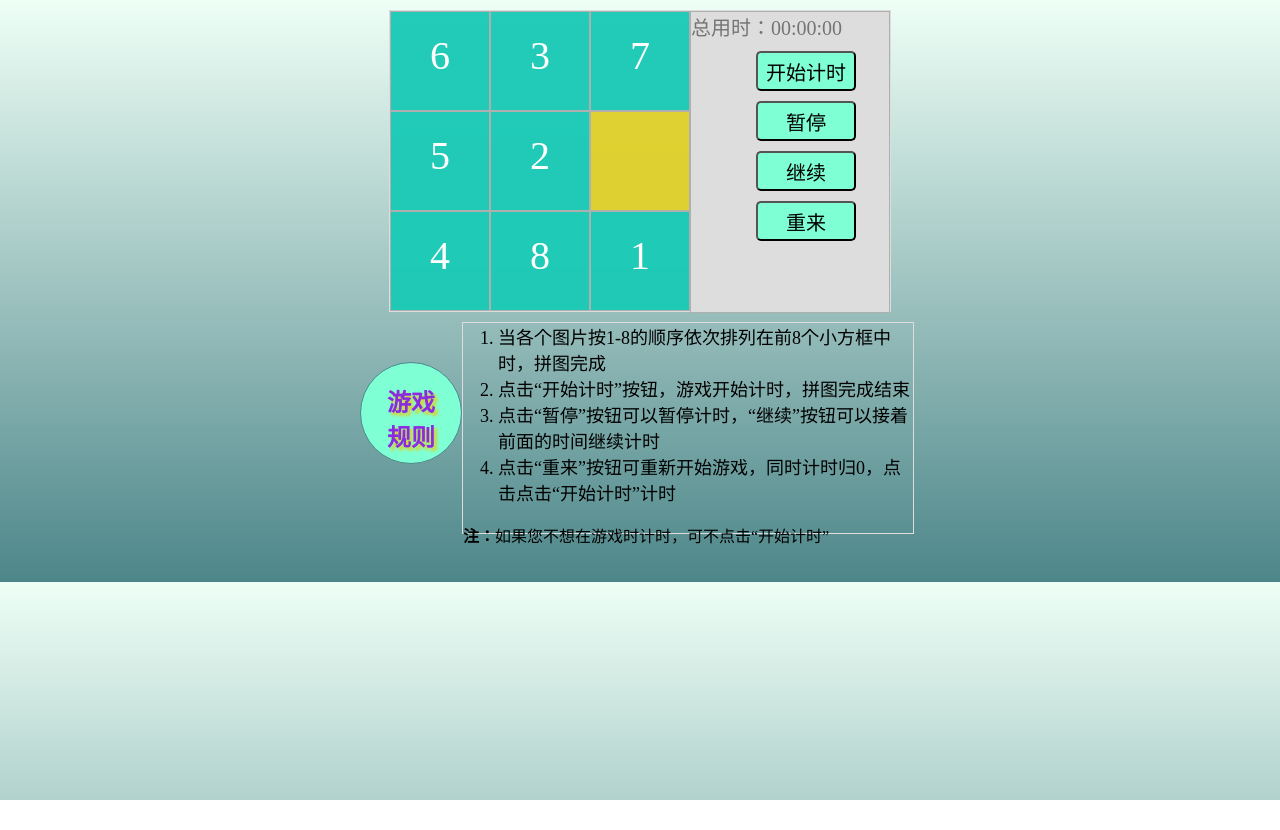
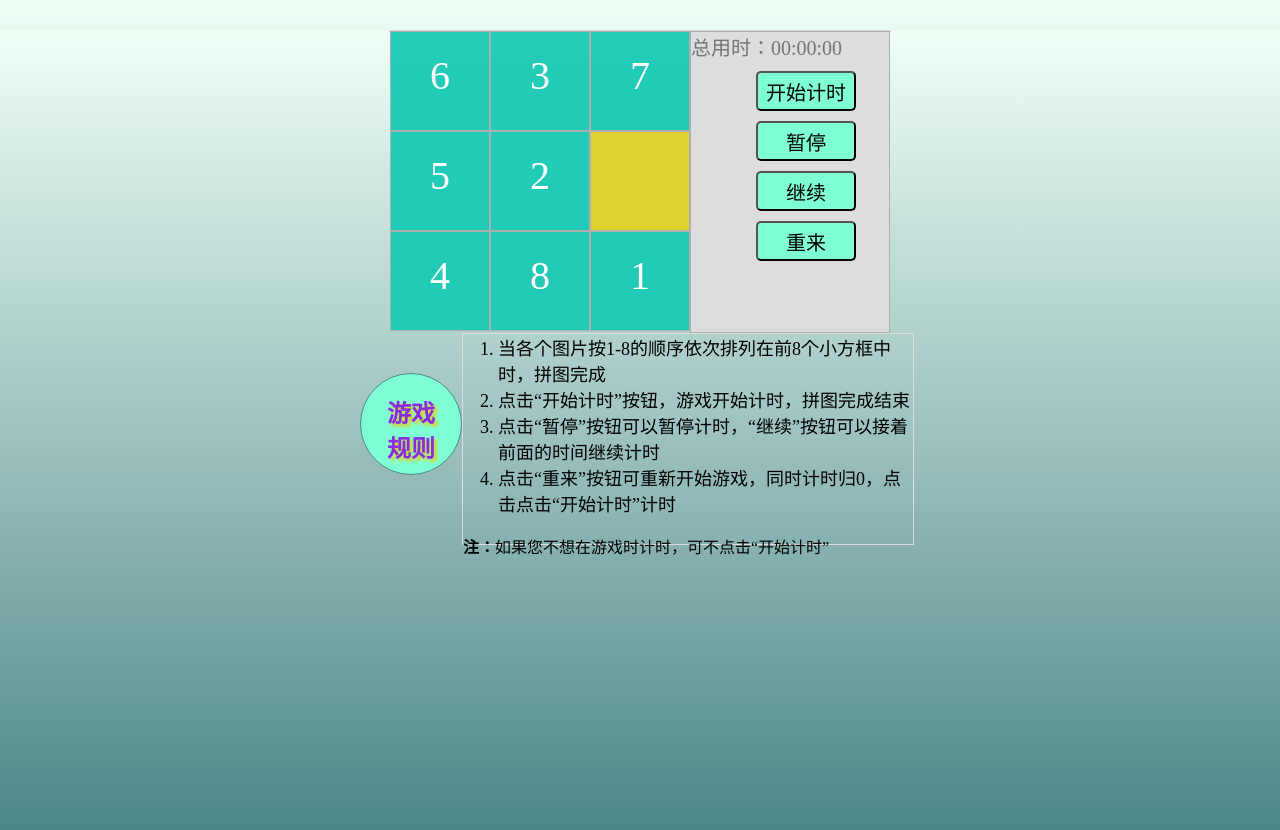
Before and after one commit to shiyanjin/Puzzie, a plain HTML site: page index.html in a window 1280 px wide. Before the commit the page ends 800 px from the top, so only its background shows below. Drawn offline with Linux system fonts and the light colour scheme.

Commit message:
页面调整

```diff
--- a/css/style.css
+++ b/css/style.css
@@ -2,7 +2,7 @@
     margin:0;
     padding:0;
 }
-body{
+html,body{
     width:100%;
     height: 100%;
     background: -webkit-linear-gradient(#eefff6, #4d8689);
@@ -12,8 +12,8 @@ body{
 /*游戏区start*/
 .wapper{
     width:500px;
-    height:300px;
-    margin:10px auto;
+    /*height:300px;*/
+    margin:30px auto;
     border:1px solid #dddddd;
 }
 #box{
@@ -79,7 +79,7 @@ span{
 .explain{
     width:560px;
     height:250px;
-    margin:10px auto;
+    margin:30px auto;
 }
 .explain #title{
     width:100px;
```
